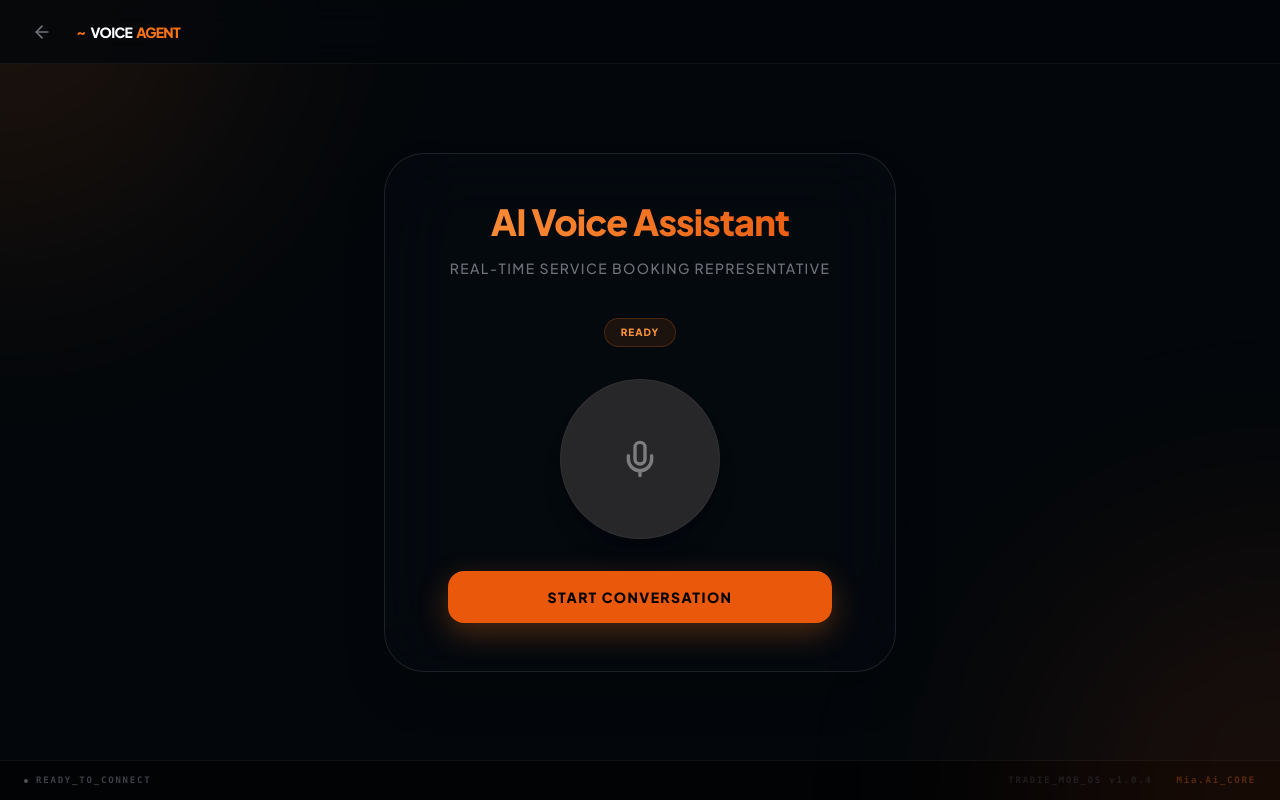
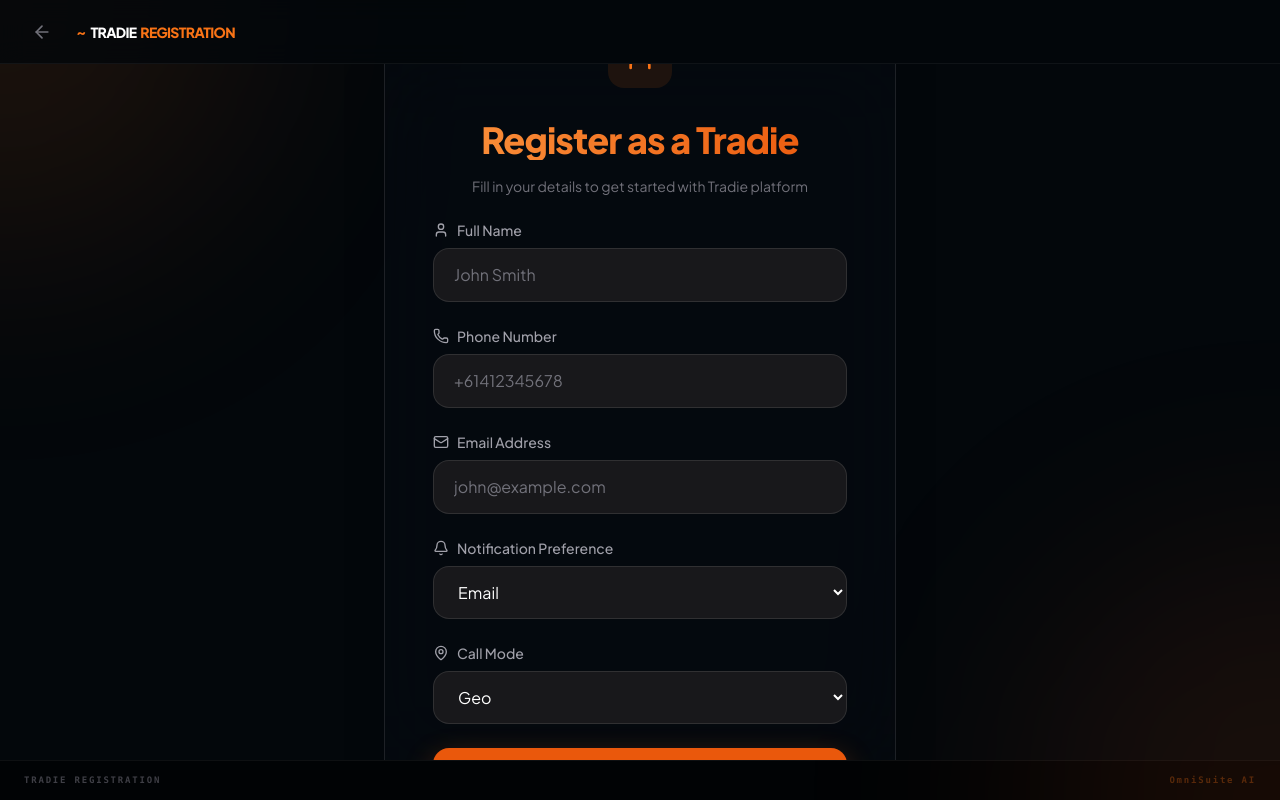
Before and after one commit to macworldgithub/tradie-frontend, a React (Vite) app: page / in a window 1280 px wide. Both pictures are taken after a click on the button "Live Demo". Built offline with nearby package versions, Linux system fonts and the light colour scheme; no server answers.

Commit message:
tradie api integrated

```diff
--- a/package.json
+++ b/package.json
@@ -10,9 +10,11 @@
     "preview": "vite preview"
   },
   "dependencies": {
+    "axios": "^1.17.0",
     "lucide-react": "^1.7.0",
     "react": "^19.2.4",
     "react-dom": "^19.2.4",
+    "react-hot-toast": "^2.6.0",
     "socket.io-client": "^4.8.3"
   },
   "devDependencies": {
--- a/src/App.tsx
+++ b/src/App.tsx
@@ -20,7 +20,7 @@ function App() {
 
   useEffect(() => {
     const savedUser = localStorage.getItem('user');
-    const savedToken = localStorage.getItem('token');
+  const savedToken = localStorage.getItem('token');
     if (savedUser && savedToken) {
       setUser(JSON.parse(savedUser));
       setToken(savedToken);
--- a/src/pages/VoiceAgent.tsx
+++ b/src/pages/VoiceAgent.tsx
@@ -1,265 +1,90 @@
-import { useState, useEffect, useRef } from "react";
-import { io, Socket } from "socket.io-client";
-import { ArrowLeft, Mic, PhoneOff } from "lucide-react";
+import { useState } from "react";
+import { ArrowLeft, User, Phone, Mail, Bell, MapPin, CheckCircle } from "lucide-react";
+import axios from "axios";
 
-interface VoiceAgentProps {
+
+interface TradieFormProps {
   onBack: () => void;
 }
 
-export default function VoiceAgent({ onBack }: VoiceAgentProps) {
-  const [isSessionActive, setIsSessionActive] = useState(false);
-  const [status, setStatus] = useState("Ready");
-  const [orbState, setOrbState] = useState<null | "listening" | "speaking">(
-    null,
-  );
-  const [agentTranscript, setAgentTranscript] = useState("");
-  const [userTranscript, setUserTranscript] = useState("");
+export default function TradieForm({ onBack }: TradieFormProps) {
+const [formData, setFormData] = useState({
+  name: "",
+  phoneNumber: "",
+  email: "",
+  notificationPreference: "email",
+  callMode: "geo",
+});
 
-  const socketRef = useRef<Socket | null>(null);
-  const audioContextRef = useRef<AudioContext | null>(null);
-  const mediaStreamRef = useRef<MediaStream | null>(null);
-  const workletNodeRef = useRef<AudioWorkletNode | null>(null);
-  const playbackQueueRef = useRef<Float32Array[]>([]);
-  const isPlayingRef = useRef(false);
-  const currentSourceRef = useRef<AudioBufferSourceNode | null>(null);
-  const isSessionActiveRef = useRef(false);
+  const [isSubmitting, setIsSubmitting] = useState(false);
+  const [submitStatus, setSubmitStatus] = useState<"idle" | "success" | "error">("idle");
+  const [message, setMessage] = useState("");
 
-  const BACKEND_URL = "https://www.tradie.omnisuiteai.com";
-
-  const CAPTURE_SAMPLE_RATE = 24000;
-  const PLAYBACK_SAMPLE_RATE = 16000;
-
-  useEffect(() => {
-    // Initialize Socket.IO with backend URL
-    const socket = io(BACKEND_URL);
-    socketRef.current = socket;
-
-    socket.on("connect", () => {
-      console.log("Connected to server");
-    });
-
-    socket.on("session-started", (data) => {
-      console.log("Session started:", data.sessionId);
-      setStatus("Connected — Listening...");
-      setOrbState("listening");
-    });
-
-    socket.on("audio-delta", (data) => {
-      if (!isSessionActiveRef.current) return;
-      queueAudioChunk(data.delta);
-    });
-
-    let accumulatedAgentText = "";
-    socket.on("transcript-delta", (data) => {
-      if (!isSessionActiveRef.current) return;
-      accumulatedAgentText += data.delta;
-      setAgentTranscript(accumulatedAgentText);
-    });
-
-    socket.on("transcript-done", () => {
-      accumulatedAgentText = "";
-    });
-
-    socket.on("user-transcript", (data) => {
-      if (!isSessionActiveRef.current) return;
-      setUserTranscript(data.transcript);
-    });
-
-    socket.on("speech-started", () => {
-      if (!isSessionActiveRef.current) return;
-      stopPlayback();
-      setOrbState("listening");
-      setStatus("Listening...");
-      setAgentTranscript("");
-      accumulatedAgentText = "";
-    });
-
-    socket.on("booking-saved", (data) => {
-      console.log("Booking Confirmed Silently:", data);
-    });
-
-    socket.on("realtime-error", (data) => {
-      console.error("Realtime error:", data.error);
-      setStatus("Error: " + (data.error?.message || "Unknown"));
-    });
-
-    socket.on("session-closed", () => {
-      handleEndSession();
-    });
-
-    return () => {
-      socket.disconnect();
-      stopMicrophone();
-    };
-  }, []);
-
-  const queueAudioChunk = (base64: string) => {
-    const raw = atob(base64);
-    const bytes = new Uint8Array(raw.length);
-    for (let i = 0; i < raw.length; i++) bytes[i] = raw.charCodeAt(i);
-    const pcm16 = new Int16Array(bytes.buffer);
-    const float32 = new Float32Array(pcm16.length);
-    for (let i = 0; i < pcm16.length; i++) float32[i] = pcm16[i] / 32768;
-
-    playbackQueueRef.current.push(float32);
-    if (!isPlayingRef.current) playNextChunk();
+  const handleChange = (e: React.ChangeEvent<HTMLInputElement | HTMLSelectElement>) => {
+    const { name, value } = e.target;
+    setFormData((prev) => ({ ...prev, [name]: value }));
   };
 
-  const playNextChunk = () => {
-    if (
-      playbackQueueRef.current.length === 0 ||
-      !audioContextRef.current ||
-      !isSessionActiveRef.current
-    ) {
-      isPlayingRef.current = false;
-      if (isSessionActiveRef.current) {
-        setOrbState("listening");
-        setStatus("Listening...");
-      }
-      return;
+const handleSubmit = async (e: React.FormEvent) => {
+  e.preventDefault();
+
+  setIsSubmitting(true);
+  setSubmitStatus("idle");
+  setMessage("");
+
+  try {
+    const BASE_URL = "https://www.tradie.omnisuiteai.com";
+
+    const token = localStorage.getItem("token");
+
+    if (!token) {
+      throw new Error("Authentication token not found");
     }
 
-    isPlayingRef.current = true;
-    setOrbState("speaking");
-    setStatus("Agent speaking...");
-
-    const samples = playbackQueueRef.current.shift()!;
-    const buffer = audioContextRef.current.createBuffer(
-      1,
-      samples.length,
-      PLAYBACK_SAMPLE_RATE,
+    const response = await axios.post(
+      `${BASE_URL}/tradies`,
+      formData,
+      {
+        headers: {
+          "Content-Type": "application/json",
+          Authorization: `Bearer ${token}`,
+        },
+      }
     );
 
-    buffer.getChannelData(0).set(samples);
+    console.log("Tradie Registration Success:", response.data);
 
-    const source = audioContextRef.current.createBufferSource();
-    currentSourceRef.current = source;
-    source.buffer = buffer;
-    source.connect(audioContextRef.current.destination);
-    source.onended = () => {
-      currentSourceRef.current = null;
-      if (isSessionActiveRef.current) {
-        playNextChunk();
-      }
-    };
-    source.start();
-  };
+    setSubmitStatus("success");
+    setMessage("Tradie registered successfully! 🎉");
 
-  const stopPlayback = () => {
-    playbackQueueRef.current = [];
-    isPlayingRef.current = false;
-    if (currentSourceRef.current) {
-      try {
-        currentSourceRef.current.stop();
-      } catch (e) {
-        // Source might have already stopped or not started
-      }
-      currentSourceRef.current = null;
-    }
-  };
+    setTimeout(() => {
+   setFormData({
+  name: "",
+  phoneNumber: "",
+  email: "",
+  notificationPreference: "email",
+  callMode: "geo",
+});
 
-  const startMicrophone = async () => {
-    const audioContext = new AudioContext({ sampleRate: CAPTURE_SAMPLE_RATE });
-    audioContextRef.current = audioContext;
+      setSubmitStatus("idle");
+      setMessage("");
+    }, 3000);
+  } catch (error: any) {
+    console.error(
+      "Tradie Registration Error:",
+      error.response?.data || error.message
+    );
 
-    const processorCode = `
-      class PCMProcessor extends AudioWorkletProcessor {
-          process(inputs) {
-              const input = inputs[0];
-              if (input && input[0]) {
-                  const float32 = input[0];
-                  const pcm16 = new Int16Array(float32.length);
-                  for (let i = 0; i < float32.length; i++) {
-                      const s = Math.max(-1, Math.min(1, float32[i]));
-                      pcm16[i] = s < 0 ? s * 0x8000 : s * 0x7FFF;
-                  }
-                  this.port.postMessage(pcm16.buffer, [pcm16.buffer]);
-              }
-              return true;
-          }
-      }
-      registerProcessor('pcm-processor', PCMProcessor);
-    `;
-    const blob = new Blob([processorCode], { type: "application/javascript" });
-    const url = URL.createObjectURL(blob);
-    await audioContext.audioWorklet.addModule(url);
-    URL.revokeObjectURL(url);
+    setSubmitStatus("error");
 
-    if (audioContext.state === "suspended") {
-      await audioContext.resume();
-    }
-
-    const mediaStream = await navigator.mediaDevices.getUserMedia({
-      audio: {
-        sampleRate: CAPTURE_SAMPLE_RATE,
-        channelCount: 1,
-        echoCancellation: true,
-        noiseSuppression: true,
-        autoGainControl: true,
-      },
-    });
-    mediaStreamRef.current = mediaStream;
-
-    const source = audioContext.createMediaStreamSource(mediaStream);
-    const workletNode = new AudioWorkletNode(audioContext, "pcm-processor");
-    workletNodeRef.current = workletNode;
-
-    workletNode.port.onmessage = (e) => {
-      if (!socketRef.current || !isSessionActiveRef.current) return;
-
-      const pcm16 = new Uint8Array(e.data);
-      let binary = "";
-      for (let i = 0; i < pcm16.length; i++) {
-        binary += String.fromCharCode(pcm16[i]);
-      }
-      const base64 = btoa(binary);
-      socketRef.current.emit("audio-chunk", { audio: base64 });
-    };
-
-    source.connect(workletNode);
-    workletNode.connect(audioContext.destination);
-  };
-
-  const stopMicrophone = () => {
-    if (workletNodeRef.current) {
-      workletNodeRef.current.disconnect();
-      workletNodeRef.current = null;
-    }
-    if (mediaStreamRef.current) {
-      mediaStreamRef.current.getTracks().forEach((t) => t.stop());
-      mediaStreamRef.current = null;
-    }
-    if (audioContextRef.current) {
-      audioContextRef.current.close();
-      audioContextRef.current = null;
-    }
-  };
-
-  const handleStartSession = async () => {
-    try {
-      setStatus("Connecting...");
-
-      await startMicrophone();
-      isSessionActiveRef.current = true;
-      setIsSessionActive(true);
-      socketRef.current?.emit("start-session");
-    } catch (err) {
-      console.error("Failed to start:", err);
-      setStatus("Microphone access denied");
-    }
-  };
-
-  const handleEndSession = () => {
-    isSessionActiveRef.current = false;
-    setIsSessionActive(false);
-    socketRef.current?.emit("end-session");
-    stopPlayback();
-    stopMicrophone();
-    setOrbState(null);
-    setStatus("Call ended");
-    setAgentTranscript("");
-    setUserTranscript("");
-  };
+    setMessage(
+      error.response?.data?.message ||
+      "Failed to register. Please try again."
+    );
+  } finally {
+    setIsSubmitting(false);
+  }
+};
 
   return (
     <div className="fixed inset-0 bg-[#03070b] text-white flex flex-col font-jakarta z-50">
@@ -281,10 +106,10 @@ export default function VoiceAgent({ onBack }: VoiceAgentProps) {
           <div className="flex items-center gap-1">
             <span className="text-orange-500 font-bold">~</span>
             <span className="text-white font-black tracking-tighter uppercase text-sm">
-              VOICE
+              TRADIE
             </span>
             <span className="text-orange-500 font-black tracking-tighter uppercase text-sm">
-              AGENT
+              REGISTRATION
             </span>
           </div>
         </div>
@@ -292,137 +117,139 @@ export default function VoiceAgent({ onBack }: VoiceAgentProps) {
 
       {/* MAIN CONTENT */}
       <main className="flex-1 flex flex-col items-center justify-center p-6 relative overflow-y-auto">
-        <div className="w-full max-w-lg bg-[#090e14]/40 backdrop-blur-2xl border border-white/10 rounded-[40px] p-8 md:p-12 shadow-2xl space-y-10 text-center">
-          <div className="space-y-4">
-            <h1 className="text-3xl md:text-4xl font-black tracking-tight bg-gradient-to-r from-orange-400 to-orange-600 bg-clip-text text-transparent">
-              AI Voice Assistant
-            </h1>
-            <p className="text-zinc-500 text-sm font-medium uppercase tracking-widest">
-              Real-time Service Booking Representative
-            </p>
-          </div>
-
-          <div className="flex flex-col items-center space-y-8">
-            {/* STATUS BADGE */}
-            <div
-              className={`px-4 py-1.5 rounded-full text-[10px] font-black uppercase tracking-widest transition-all duration-300 ${
-                isSessionActive
-                  ? "bg-emerald-500/10 text-emerald-500 border border-emerald-500/20 shadow-[0_0_15px_rgba(16,185,129,0.1)]"
-                  : "bg-orange-500/10 text-orange-400 border border-orange-500/20"
-              }`}
-            >
-              {status}
+        <div className="w-full max-w-lg bg-[#090e14]/40 backdrop-blur-2xl border border-white/10 rounded-[40px] p-8 md:p-12 shadow-2xl">
+          <div className="space-y-6">
+            <div className="space-y-4 text-center">
+              <div className="inline-flex items-center justify-center w-16 h-16 bg-orange-500/10 rounded-2xl mb-4">
+                <User size={32} className="text-orange-500" />
+              </div>
+              <h1 className="text-3xl md:text-4xl font-black tracking-tight bg-gradient-to-r from-orange-400 to-orange-600 bg-clip-text text-transparent">
+                Register as a Tradie
+              </h1>
+              <p className="text-zinc-500 text-sm">
+                Fill in your details to get started with Tradie platform
+              </p>
             </div>
 
-            {/* THE ORB */}
-            <div className="relative group">
-              <div
-                className={`w-32 h-32 md:w-40 md:h-40 rounded-full flex items-center justify-center transition-all duration-700 relative z-10 ${
-                  orbState === "listening"
-                    ? "bg-emerald-500 scale-105 shadow-[0_0_50px_rgba(16,185,129,0.4)]"
-                    : orbState === "speaking"
-                      ? "bg-orange-500 scale-110 shadow-[0_0_60px_rgba(249,115,22,0.5)]"
-                      : "bg-zinc-800 scale-100 shadow-xl border border-white/5"
-                }`}
-              >
-                <Mic
-                  size={40}
-                  className={`text-white transition-opacity duration-300 ${isSessionActive ? "opacity-100" : "opacity-40"}`}
+            <form onSubmit={handleSubmit} className="space-y-6">
+              {/* NAME */}
+              <div className="space-y-2">
+                <label className="text-sm font-medium text-zinc-400 flex items-center gap-2">
+                  <User size={16} /> Full Name
+                </label>
+                <input
+                  type="text"
+                  name="name"
+                  value={formData.name}
+                  onChange={handleChange}
+                  required
+                  className="w-full bg-zinc-900 border border-white/10 rounded-2xl px-5 py-3.5 text-white placeholder-zinc-500 focus:outline-none focus:border-orange-500 transition-colors"
+                  placeholder="John Smith"
                 />
-
-                {/* PULSE RINGS */}
-                {isSessionActive && (
-                  <>
-                    <div
-                      className={`absolute inset-0 rounded-full border-2 animate-ping opacity-20 ${
-                        orbState === "speaking"
-                          ? "border-orange-400"
-                          : "border-emerald-400"
-                      }`}
-                    />
-                    <div
-                      className={`absolute -inset-4 rounded-full border border-white/5 ${
-                        orbState === "speaking" ? "animate-pulse" : ""
-                      }`}
-                    />
-                  </>
-                )}
               </div>
 
-              {/* ORB GLOW EFFECT */}
-              <div
-                className={`absolute inset-0 blur-3xl opacity-20 -z-10 transition-all duration-700 ${
-                  orbState === "listening"
-                    ? "bg-emerald-500 scale-150"
-                    : orbState === "speaking"
-                      ? "bg-orange-500 scale-150"
-                      : "bg-transparent"
-                }`}
-              />
-            </div>
+              {/* PHONE */}
+              <div className="space-y-2">
+                <label className="text-sm font-medium text-zinc-400 flex items-center gap-2">
+                  <Phone size={16} /> Phone Number
+                </label>
+                <input
+                  type="tel"
+                  name="phoneNumber"
+                  value={formData.phoneNumber}
+                  onChange={handleChange}
+                  required
+                  className="w-full bg-zinc-900 border border-white/10 rounded-2xl px-5 py-3.5 text-white placeholder-zinc-500 focus:outline-none focus:border-orange-500 transition-colors"
+                  placeholder="+61412345678"
+                />
+              </div>
 
-            {/* CONTROLS */}
-            <div className="w-full max-w-sm">
-              {!isSessionActive ? (
-                <button
-                  onClick={handleStartSession}
-                  className="w-full bg-orange-600 hover:bg-orange-500 text-black px-8 py-4 rounded-2xl text-sm font-black transition-all shadow-[0_10px_30px_rgba(249,115,22,0.3)] hover:translate-y--0.5 active:scale-95 uppercase tracking-widest"
+              {/* EMAIL */}
+              <div className="space-y-2">
+                <label className="text-sm font-medium text-zinc-400 flex items-center gap-2">
+                  <Mail size={16} /> Email Address
+                </label>
+                <input
+                  type="email"
+                  name="email"
+                  value={formData.email}
+                  onChange={handleChange}
+                  required
+                  className="w-full bg-zinc-900 border border-white/10 rounded-2xl px-5 py-3.5 text-white placeholder-zinc-500 focus:outline-none focus:border-orange-500 transition-colors"
+                  placeholder="john@example.com"
+                />
+              </div>
+
+              {/* NOTIFICATION PREFERENCE */}
+              <div className="space-y-2">
+                <label className="text-sm font-medium text-zinc-400 flex items-center gap-2">
+                  <Bell size={16} /> Notification Preference
+                </label>
+                <select
+                  name="notificationPreference"
+                  value={formData.notificationPreference}
+                  onChange={handleChange}
+                  className="w-full bg-zinc-900 border border-white/10 rounded-2xl px-5 py-3.5 text-white focus:outline-none focus:border-orange-500 transition-colors"
                 >
-                  START CONVERSATION
-                </button>
-              ) : (
-                <button
-                  onClick={handleEndSession}
-                  className="w-full bg-rose-600/10 hover:bg-rose-600 border border-rose-500/30 text-rose-500 hover:text-white px-8 py-4 rounded-2xl text-sm font-black transition-all flex items-center justify-center gap-3 uppercase tracking-widest"
+                  <option value="email">Email</option>
+                  <option value="sms">SMS</option>
+                  <option value="both">Both Email &amp; SMS</option>
+                </select>
+              </div>
+
+              {/* CALL MODE */}
+              <div className="space-y-2">
+                <label className="text-sm font-medium text-zinc-400 flex items-center gap-2">
+                  <MapPin size={16} /> Call Mode
+                </label>
+              <select
+  name="callMode"
+  value={formData.callMode}
+  onChange={handleChange}
+  className="w-full bg-zinc-900 border border-white/10 rounded-2xl px-5 py-3.5 text-white focus:outline-none focus:border-orange-500 transition-colors"
+>
+  <option value="geo">Geo</option>
+  <option value="ussd">USSD</option>
+</select>
+              </div>
+
+              {/* SUBMIT BUTTON */}
+              <button
+                type="submit"
+                disabled={isSubmitting}
+                className="w-full mt-8 bg-orange-600 hover:bg-orange-500 disabled:bg-orange-600/50 text-black px-8 py-4 rounded-2xl text-sm font-black transition-all shadow-[0_10px_30px_rgba(249,115,22,0.3)] hover:translate-y-[-1px] active:scale-[0.985] uppercase tracking-widest flex items-center justify-center gap-3"
+              >
+                {isSubmitting ? (
+                  <>Processing...</>
+                ) : submitStatus === "success" ? (
+                  <>
+                    <CheckCircle size={20} /> Registered Successfully
+                  </>
+                ) : (
+                  "REGISTER TRADIE"
+                )}
+              </button>
+
+              {message && (
+                <div
+                  className={`text-center text-sm font-medium p-4 rounded-2xl border ${
+                    submitStatus === "success"
+                      ? "bg-emerald-500/10 border-emerald-500/30 text-emerald-400"
+                      : "bg-rose-500/10 border-rose-500/30 text-rose-400"
+                  }`}
                 >
-                  <PhoneOff size={18} />
-                  END CALL
-                </button>
-              )}
-            </div>
-          </div>
-
-          {/* TRANSCRIPTS */}
-          {(userTranscript || agentTranscript) && (
-            <div className="space-y-4 pt-10 border-t border-white/5 text-left">
-              {agentTranscript && (
-                <div className="space-y-2">
-                  <span className="text-[10px] font-black uppercase tracking-widest text-orange-400/60 ml-2">
-                    Agent
-                  </span>
-                  <div className="bg-orange-500/5 border-l-2 border-orange-500 p-4 rounded-r-2xl text-sm text-zinc-300 leading-relaxed italic">
-                    {agentTranscript}
-                  </div>
+                  {message}
                 </div>
               )}
-
-              {userTranscript && (
-                <div className="space-y-2">
-                  <span className="text-[10px] font-black uppercase tracking-widest text-emerald-400/60 ml-2">
-                    You
-                  </span>
-                  <div className="bg-zinc-800/40 p-4 rounded-2xl text-sm text-zinc-400 leading-relaxed">
-                    {userTranscript}
-                  </div>
-                </div>
-              )}
-            </div>
-          )}
+            </form>
+          </div>
         </div>
       </main>
 
-      {/* FOOTER STATUS */}
+      {/* FOOTER */}
       <footer className="w-full h-10 bg-black/50 border-t border-white/5 px-6 flex items-center justify-between font-mono text-[9px] font-black tracking-[0.2em] text-zinc-700">
-        <div className="flex items-center gap-2">
-          <div
-            className={`w-1 h-1 rounded-full ${isSessionActive ? "bg-emerald-500 animate-pulse" : "bg-zinc-600"}`}
-          />
-          {isSessionActive ? "SESSION_ENCRYPTED_ACTIVE" : "READY_TO_CONNECT"}
-        </div>
-        <div className="flex items-center gap-6">
-          <span className="opacity-40">TRADIE_MOB_OS v1.0.4</span>
-          <span className="text-orange-500/30">Mia.Ai_CORE</span>
-        </div>
+        <div>TRADIE REGISTRATION</div>
+        <div className="text-orange-500/30">OmniSuite AI</div>
       </footer>
     </div>
   );
```
Also changed, not shown: 1 other file (tests, documents, lock files or other folders).
